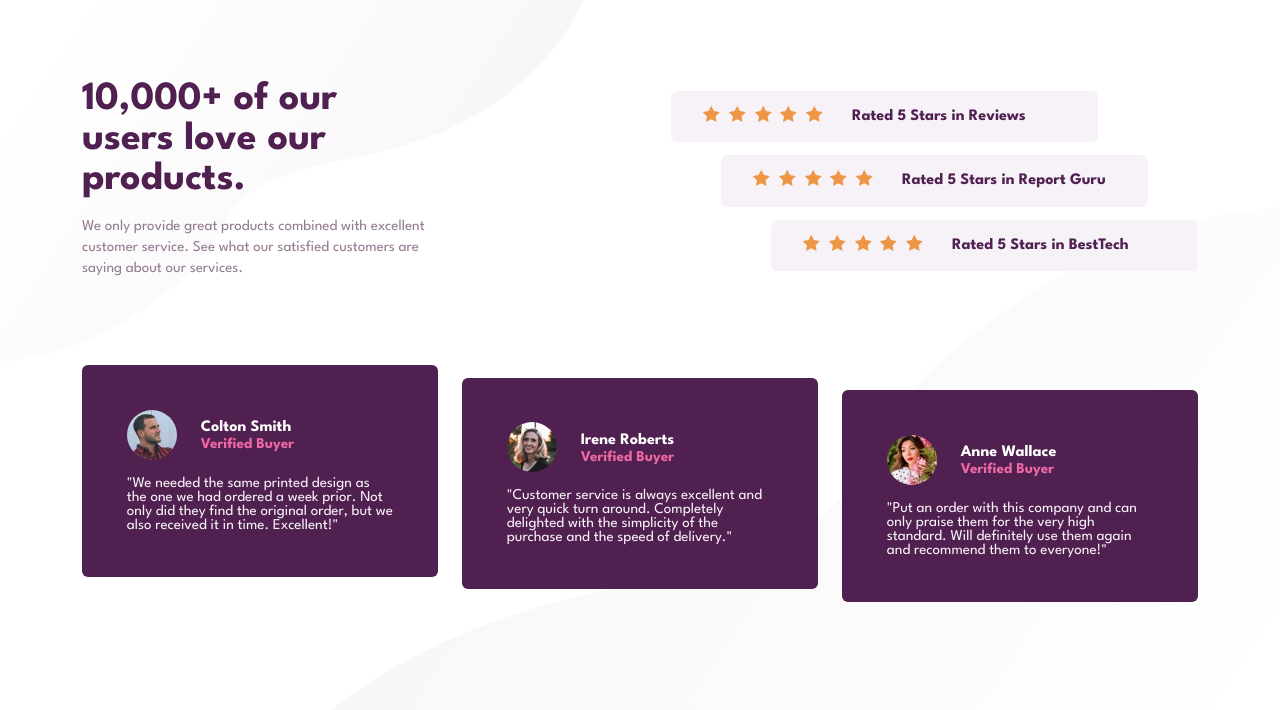
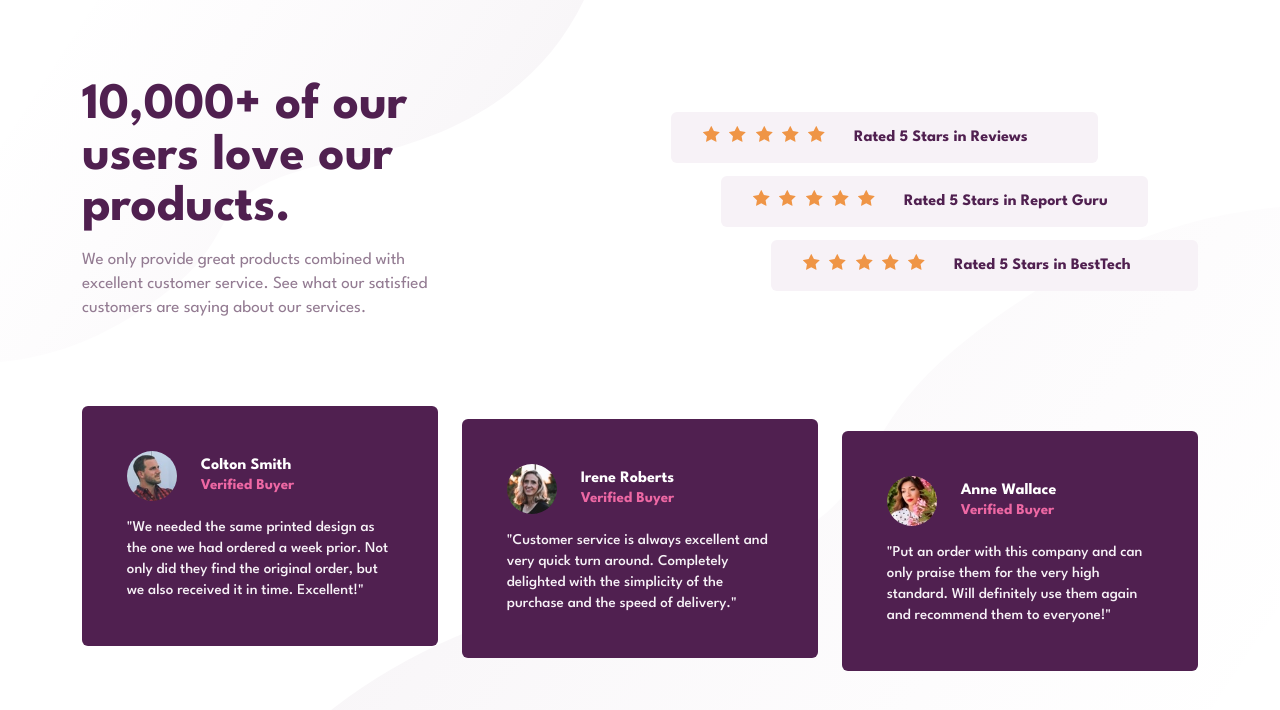
Before and after one commit to al-ameen36/Social-proof-section, a website: page index.html in a window 1280 px wide. Drawn offline with nearby package versions, Linux system fonts and the light colour scheme.

Commit message:
fix font weights, sizes and line heights

```diff
--- a/css/style.css
+++ b/css/style.css
@@ -17,8 +17,12 @@ h1 {
 }
 
 .intro_section {
+  font-size: 17px;
   margin-top: 80px;
   line-height: 1.4;
+}
+.intro_section h1 {
+  font-size: 3em;
 }
 .intro_section .card {
   background-color: hsl(300deg, 24%, 96%);
@@ -42,8 +46,10 @@ h1 {
 .testimonials > .row .card {
   background-color: hsl(300deg, 43%, 22%);
   color: white;
+  font-weight: 500;
+  line-height: 1.4;
+  margin-top: calc(var(--mt) * 25px);
   padding: 1.92em;
-  margin-top: calc(var(--mt) * 25px);
 }
 .testimonials > .row .card img {
   width: 50px;
```
